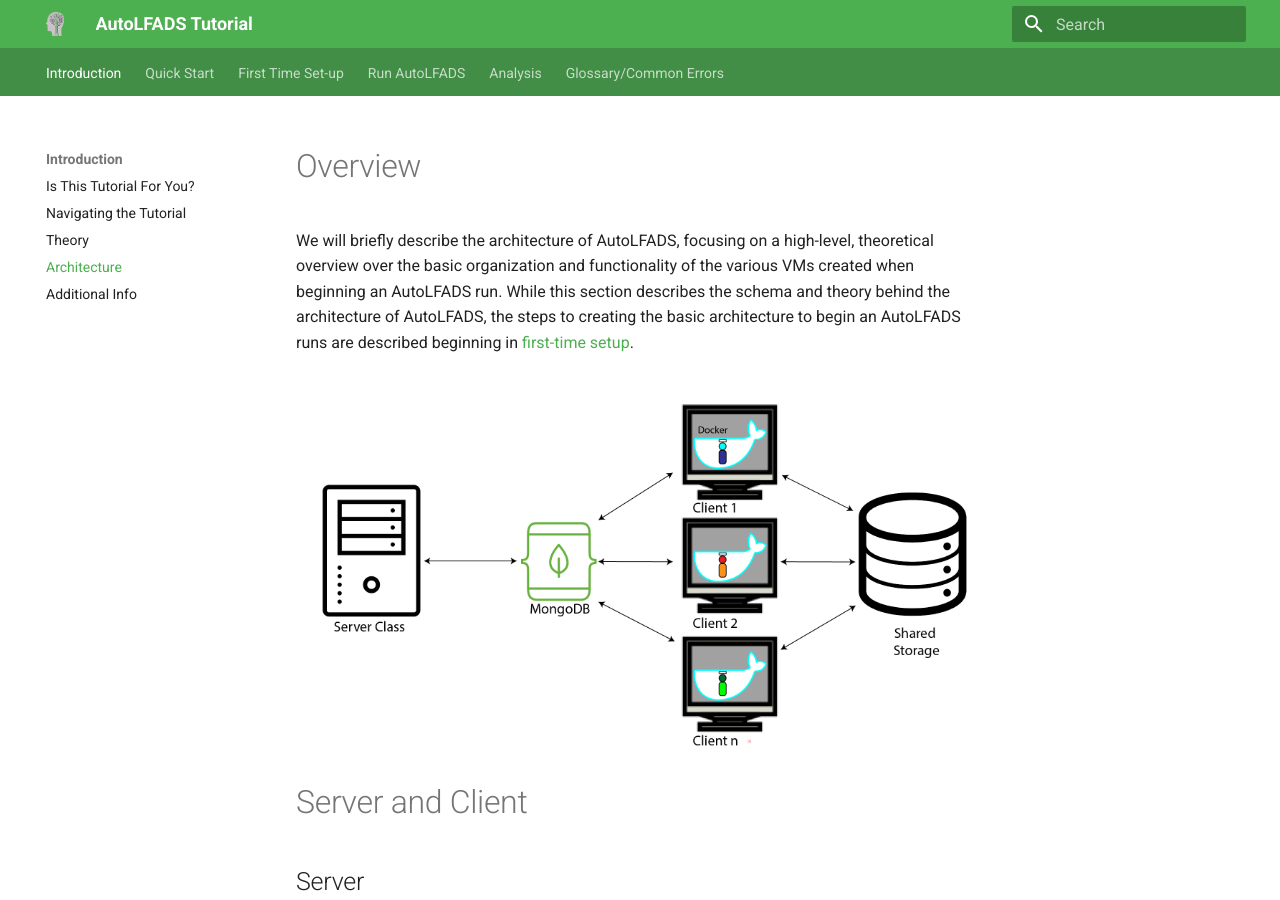
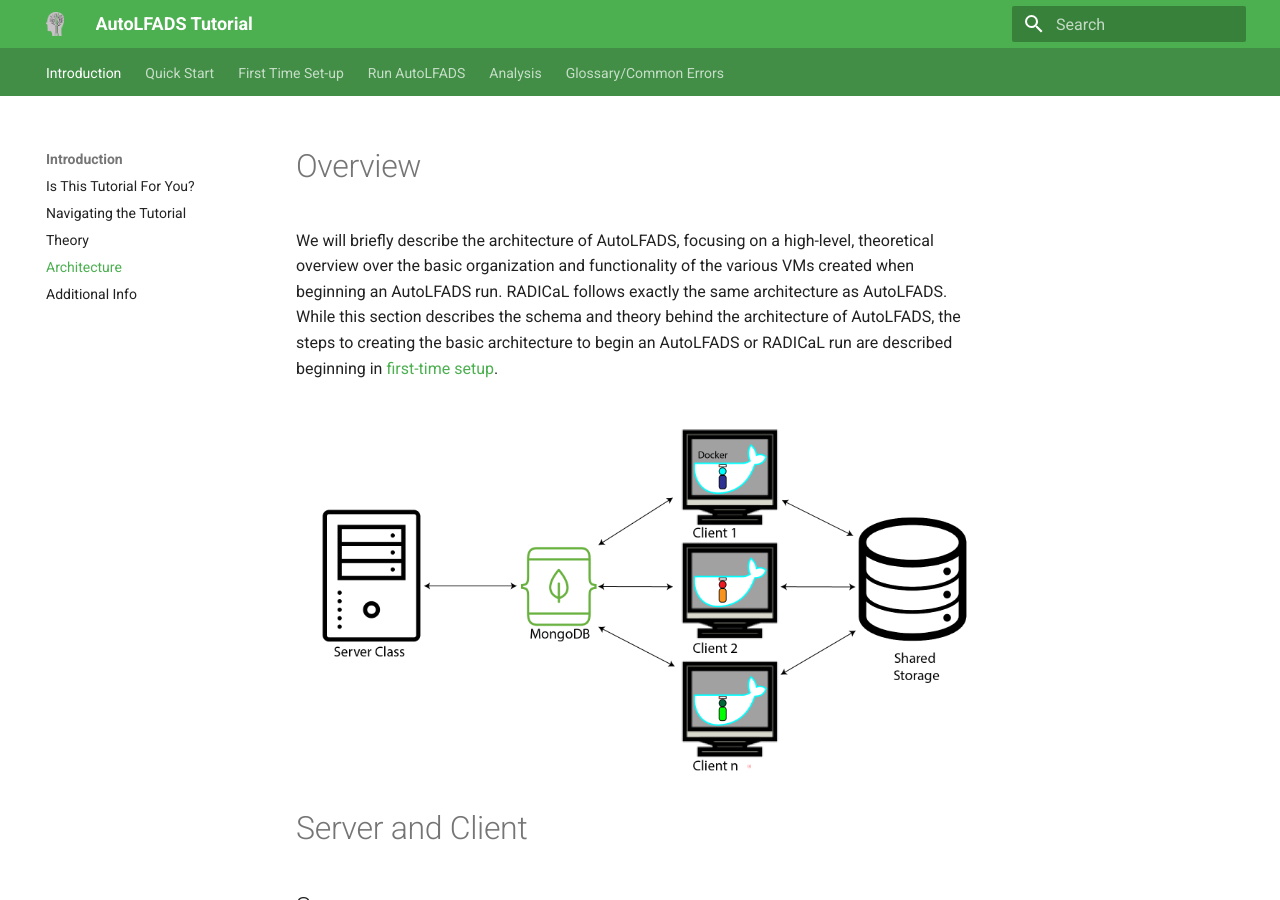
Before and after one commit to snel-repo/autolfads, an MkDocs documentation site: the page built from docs/architecture.md, in a window 1280 px wide and 900 px high. Built offline with MkDocs 1.6.1 and Material for MkDocs 9.7.7, drawn with Linux system fonts in a browser that asks for light colours; old or Windows-style settings are respelled for this version of MkDocs.

Commit message:
Updated architecture.md for EMG and RADICaL

```diff
--- a/docs/architecture.md
+++ b/docs/architecture.md
@@ -1,5 +1,5 @@
 #Overview
-We will briefly describe the architecture of AutoLFADS, focusing on a high-level, theoretical overview over the basic organization and functionality of the various VMs created when beginning an AutoLFADS run. While this section describes the schema and theory behind the architecture of AutoLFADS, the steps to creating the basic architecture to begin an AutoLFADS runs are described beginning in [first-time setup](../create_infra).
+We will briefly describe the architecture of AutoLFADS, focusing on a high-level, theoretical overview over the basic organization and functionality of the various VMs created when beginning an AutoLFADS run. RADICaL follows exactly the same architecture as AutoLFADS. While this section describes the schema and theory behind the architecture of AutoLFADS, the steps to creating the basic architecture to begin an AutoLFADS or RADICaL run are described beginning in [first-time setup](../create_infra).
 
 ![architecture](img/architecture.png)
 
```
